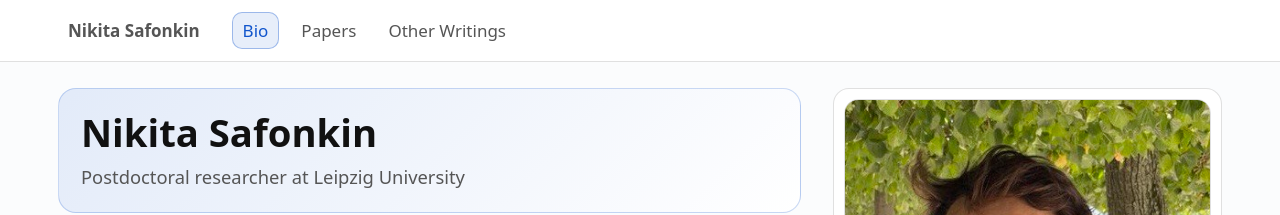
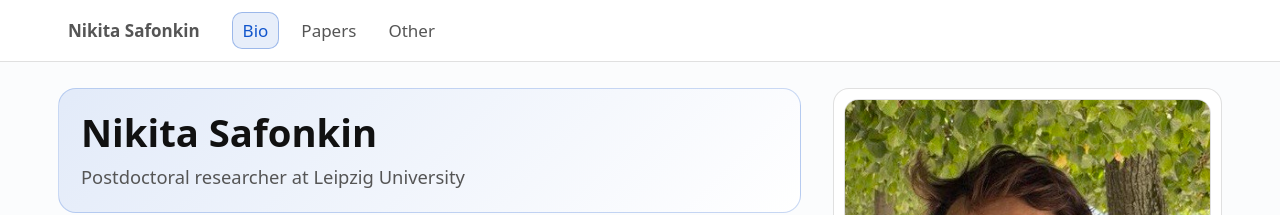
Before and after one commit to n-safonkin/n-safonkin.github.io, a Jekyll site: the page built from index.html, in a window 1280 px wide. Shown: the top 215 px of the page. Built offline with Jekyll 4.4.1, drawn with Linux system fonts in a browser that asks for light colours.

Commit message:
Update default.html

```diff
--- a/_layouts/default.html
+++ b/_layouts/default.html
@@ -36,8 +36,8 @@
       <a class="{% if page.url == '/papers.html' %}active{% endif %}"
          href="{{ '/papers.html' | relative_url }}">Papers</a>
 
-      <a class="{% if page.url == '/other_writings.html' %}active{% endif %}"
-         href="{{ '/other_writings.html' | relative_url }}">Other Writings</a>
+      <a class="{% if page.url == '/other.html' %}active{% endif %}"
+         href="{{ '/other.html' | relative_url }}">Other</a>
     </nav>
   </header>
 
```
